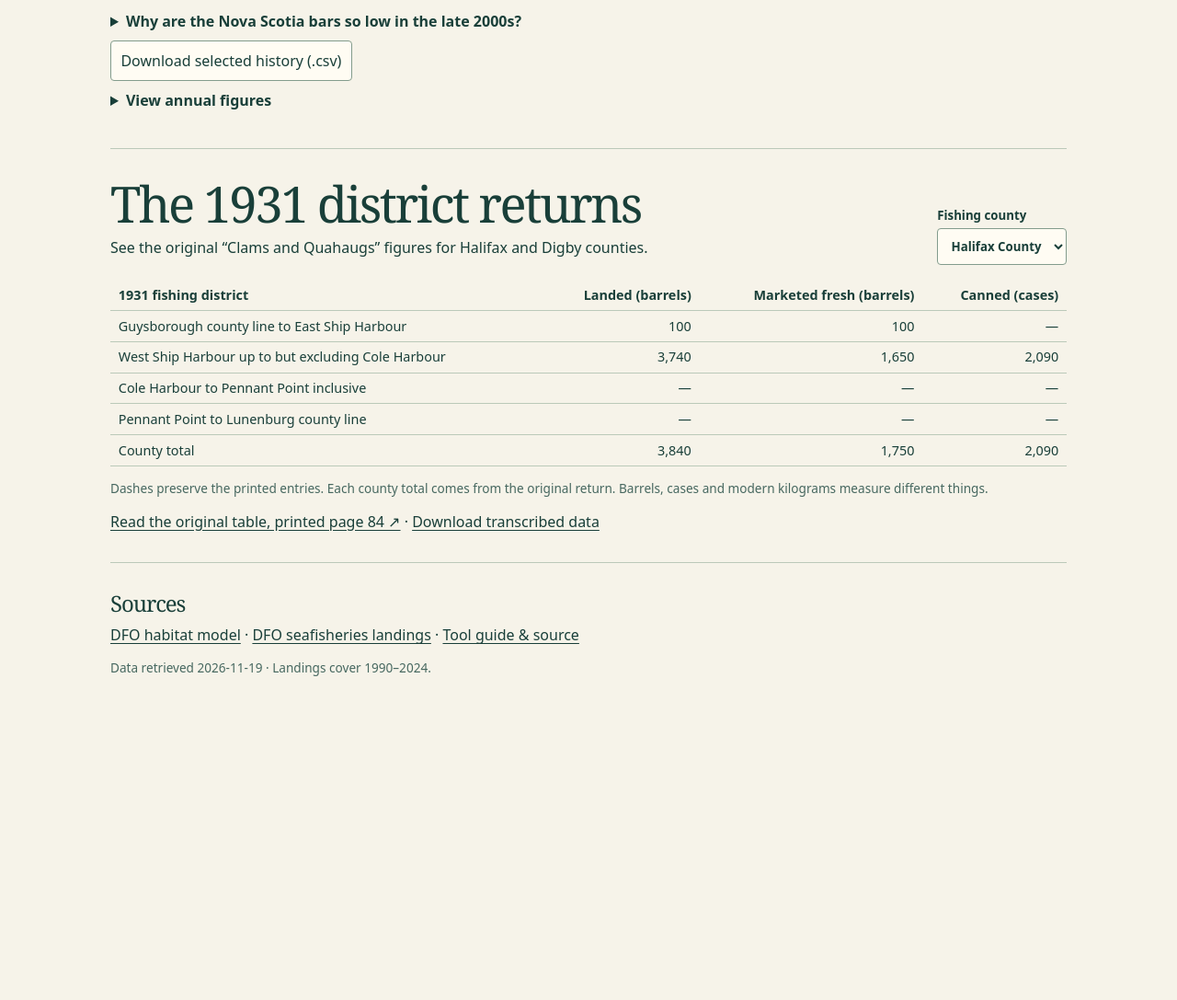
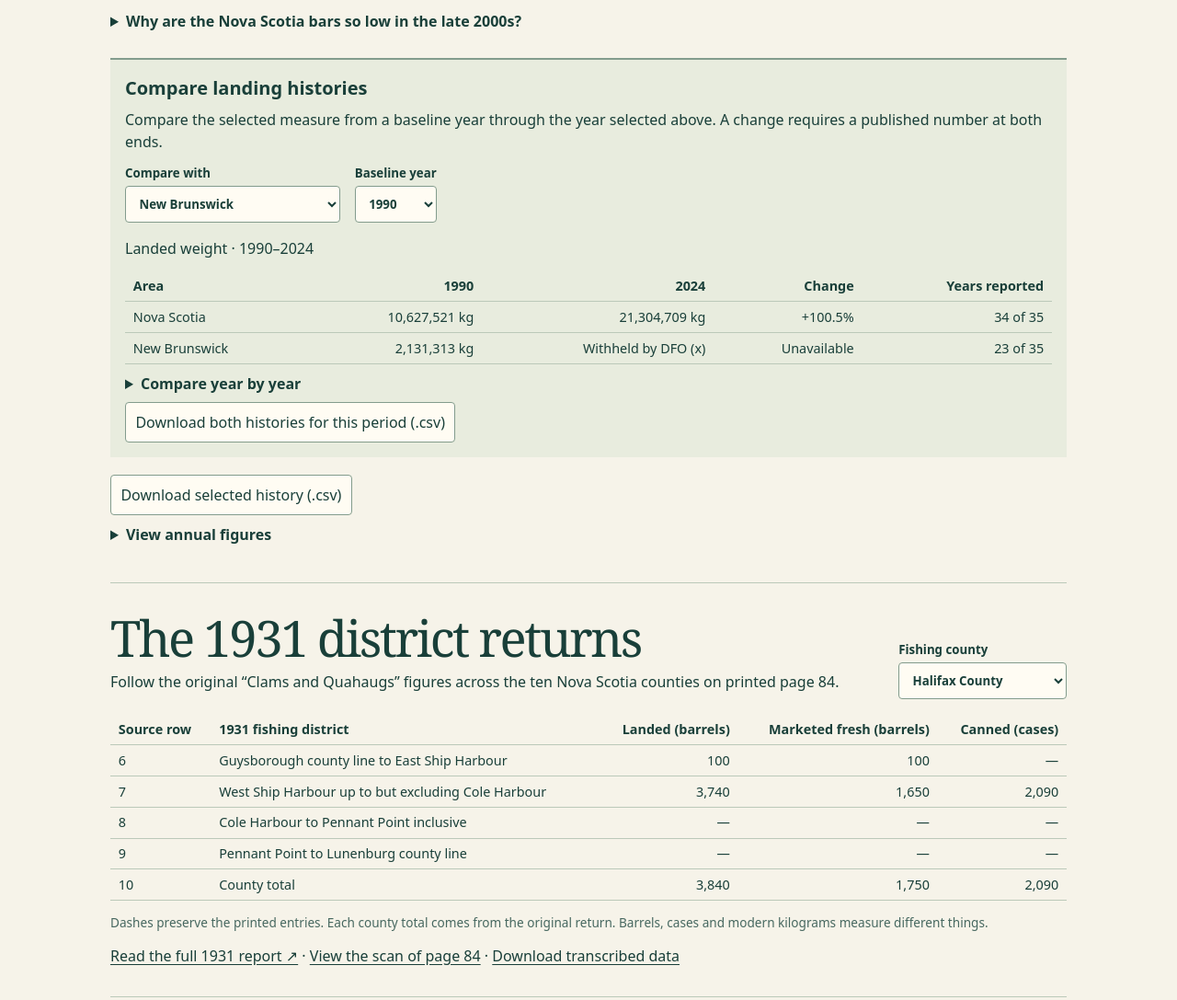
Before and after one commit to jsdyer/clamground, a plain HTML site: page web/index.html in a window 1280 px wide. Shown: the part 1703-2790 px from the top of the page at 92% size. Before the commit the page ends 2485 px from the top, so only its background shows below. Drawn offline with Linux system fonts and the light colour scheme.

Commit message:
Compare landing histories and transcribe ten 1931 county returns (#8)
* Compare landing histories and transcribe ten 1931 county returns

* Read the DFO coverage year as a number before generating options

```diff
--- a/tool.json
+++ b/tool.json
@@ -1,7 +1,7 @@
 {
   "id": "clamground",
   "title": "Clam Grounds",
-  "description": "Explore modelled soft-shell clam habitat along the Maritime coast and compare historical Canadian clam landings.",
+  "description": "Explore Maritime soft-shell clam habitat, compare provincial landing histories and read Nova Scotia’s 1931 district returns.",
   "category": "places",
   "tags": [
     "clams",
@@ -21,7 +21,7 @@
   "access": "browser",
   "data_info": {
     "mode": "snapshot",
-    "detail": "DFO models soft-shell clam habitat and reports annual commercial landings. A 1931 fisheries return lists clam barrels and canned cases by district in Halifax and Digby.",
+    "detail": "DFO reports habitat and annual commercial landings. The 1931 fisheries return gives clam barrels and canned cases for ten Nova Scotia counties.",
     "cadence": "Monthly",
     "probes": [
       {
--- a/web/app.mjs
+++ b/web/app.mjs
@@ -1,4 +1,4 @@
-import {exportRows,habitatAt,history,measure,statusOf,statusLabel} from "./model.mjs";
+import {comparePeriod,exportRows,habitatAt,history,measure,statusOf,statusLabel} from "./model.mjs";
 const el = id => document.getElementById(id);
 const number = new Intl.NumberFormat("en-CA");
 const priceFormat = new Intl.NumberFormat("en-CA",{minimumFractionDigits:2,maximumFractionDigits:2});
@@ -62,10 +62,48 @@ function formatted(row,metric) {
   if(metric==="price") return "$"+priceFormat.format(value)+"/kg";
   return number.format(value)+" kg";
 }
+function tableRow(values) {
+  const row = document.createElement("tr");
+  for (const value of values) {
+    const cell = document.createElement("td");
+    cell.textContent = value;
+    row.append(cell);
+  }
+  return row;
+}
+function downloadHistory(rows, filename) {
+  const url = URL.createObjectURL(new Blob([exportRows(rows)], {type:"text/csv;charset=utf-8"}));
+  const link = document.createElement("a");
+  link.href = url;
+  link.download = filename;
+  document.body.append(link);
+  link.click();
+  link.remove();
+  setTimeout(() => URL.revokeObjectURL(url), 1000);
+}
 function makeHistory(data) {
+  const firstYear = Number(data.firstYear);
   for (const region of [...new Set(data.rows.map(r=>r.region))].sort()) el("region").add(new Option(region,region));
   el("region").value="Nova Scotia";
-  let rows;
+  let rows, paired;
+  function compare() {
+    const start = Number(el("baseline").value), end = Number(el("year").value), metric = el("metric").value;
+    paired = [el("region").value, el("peer").value].map(region => comparePeriod(data.rows, region, metric, start, end));
+    el("comparison-period").textContent = el("metric").selectedOptions[0].text + " · " + start + "–" + end;
+    el("base-heading").textContent = start;
+    el("end-heading").textContent = end;
+    el("comparison-results").replaceChildren(...paired.map(series => {
+      const delta = series.percent === null ? "Unavailable" : new Intl.NumberFormat("en-CA", {
+        style:"percent", maximumFractionDigits:1, signDisplay:"exceptZero"
+      }).format(series.percent);
+      return tableRow([series.region, formatted(series.rows[0], metric), formatted(series.rows.at(-1), metric),
+        delta, series.reported + " of " + series.rows.length]);
+    }));
+    el("area-one").textContent = paired[0].region;
+    el("area-two").textContent = paired[1].region;
+    el("paired-years").replaceChildren(...paired[0].rows.map((row, i) =>
+      tableRow([row.year, formatted(row, metric), formatted(paired[1].rows[i], metric)])));
+  }
   function render() {
     const metric=el("metric").value;
     const chosen=rows.find(r=>String(r.year)===el("year").value);
@@ -83,10 +121,19 @@ function makeHistory(data) {
       btn.onclick=()=>{el("year").value=row.year;render();el("chart").querySelector('[aria-pressed="true"]').focus({preventScroll:true});};
       return btn;
     }));
+    const baseline = Math.min(Number(el("baseline").value) || firstYear, chosen.year);
+    el("baseline").replaceChildren(...Array.from({length: chosen.year - firstYear + 1}, (_, i) =>
+      new Option(firstYear + i, firstYear + i)));
+    el("baseline").value = baseline;
+    compare();
     el("first").textContent=rows[0].year;el("last").textContent=rows.at(-1).year;
   }
   function regionChanged() {
     rows=history(data.rows,el("region").value);
+    const priorPeer = el("peer").value || "New Brunswick";
+    const peers = [...el("region").options].map(option => option.value).filter(value => value !== el("region").value);
+    el("peer").replaceChildren(...peers.map(value => new Option(value, value)));
+    el("peer").value = peers.includes(priorPeer) ? priorPeer : peers.includes("Nova Scotia") ? "Nova Scotia" : peers[0];
     const prior=Number(el("year").value);
     el("year").replaceChildren(...rows.map(r=>new Option(r.year,r.year)));
     el("year").value=rows.some(r=>r.year===prior)?prior:rows.at(-1).year;
@@ -101,20 +148,21 @@ function makeHistory(data) {
     render();
   }
   el("region").onchange=regionChanged;el("year").onchange=render;el("metric").onchange=render;
-  el("csv").onclick=()=>{
-    const url=URL.createObjectURL(new Blob([exportRows(rows)],{type:"text/csv;charset=utf-8"}));
-    const link=document.createElement("a");link.href=url;link.download="clam-landings-"+el("region").value.toLowerCase().replaceAll(" ","-")+".csv";
-    document.body.append(link);link.click();link.remove();setTimeout(()=>URL.revokeObjectURL(url),1000);
-  };
+  el("peer").onchange = compare;
+  el("baseline").onchange = compare;
+  el("paired-download").onclick = () => downloadHistory(paired.flatMap(series => series.rows),
+    "clam-comparison-" + el("baseline").value + "-" + el("year").value + ".csv");
+  el("csv").onclick = () => downloadHistory(rows, "clam-landings-" + el("region").value.toLowerCase().replaceAll(" ", "-") + ".csv");
   regionChanged();
 }
 function makeArchive(data) {
   const county=el("county");
   for(const name of Object.keys(data.counties)) county.add(new Option(name,name));
+  county.value = "Halifax County";
   function display() {
-    el("districts").replaceChildren(...data.counties[county.value].map(([name,,...figures])=>{
+    el("districts").replaceChildren(...data.counties[county.value].map(([name,sourceRow,...figures])=>{
       const tr=document.createElement("tr");
-      for(const value of [name,...figures]){
+      for(const value of [sourceRow,name,...figures]){
         const td=document.createElement("td");
         td.textContent=typeof value==="number"?number.format(value):value??"—";
         tr.append(td);
--- a/web/data/districts-1931.json
+++ b/web/data/districts-1931.json
@@ -1,22 +1,211 @@
 {
   "title": "Fish Caught and Marketed, 1931",
   "source": "https://publications.gc.ca/collections/collection_2018/statcan/24-201/CS24-201-1931-eng.pdf#page=87",
-  "reference": "Table I, printed page 84, rows 6–10 and 28–30",
+  "reference": "Table I, printed page 84, PDF page 87, all district and county quantity rows. Value rows are excluded.",
   "species": "Clams and Quahaugs",
-  "fields": ["district", "row", "landed_barrels", "fresh_barrels", "canned_cases"],
-  "notes": "Null preserves a dash in the printed table. Totals are transcribed county totals.",
+  "fields": [
+    "district",
+    "row",
+    "landed_barrels",
+    "fresh_barrels",
+    "canned_cases"
+  ],
+  "notes": "Null preserves a printed dash. Row numbers refer to the printed page. Where the report gives only a county total, no district breakdown is available.",
   "counties": {
-    "Halifax County": [
-      ["Guysborough county line to East Ship Harbour",6,100,100,null],
-      ["West Ship Harbour up to but excluding Cole Harbour",7,3740,1650,2090],
-      ["Cole Harbour to Pennant Point inclusive",8,null,null,null],
-      ["Pennant Point to Lunenburg county line",9,null,null,null],
-      ["County total",10,3840,1750,2090]
+    "Annapolis County": [
+      [
+        "County total",
+        32,
+        3880,
+        3880,
+        null
+      ]
     ],
     "Digby County": [
-      ["Yarmouth county line to the Sissiboo River",28,887,333,554],
-      ["Sissiboo River inclusive to the Annapolis county line, including Digby Neck",29,10486,10486,null],
-      ["County total",30,11373,10819,554]
+      [
+        "Yarmouth county line to the Sissiboo River",
+        28,
+        887,
+        333,
+        554
+      ],
+      [
+        "Sissiboo River inclusive to the Annapolis county line, including Digby Neck",
+        29,
+        10486,
+        10486,
+        null
+      ],
+      [
+        "County total",
+        30,
+        11373,
+        10819,
+        554
+      ]
+    ],
+    "Guysborough County": [
+      [
+        "Antigonish county line to Fox Island inclusive",
+        1,
+        null,
+        null,
+        null
+      ],
+      [
+        "Fox Island to Isaac’s Harbour inclusive",
+        2,
+        null,
+        null,
+        null
+      ],
+      [
+        "Isaac’s Harbour to Halifax county line",
+        3,
+        null,
+        null,
+        null
+      ],
+      [
+        "County total",
+        4,
+        null,
+        null,
+        null
+      ]
+    ],
+    "Halifax County": [
+      [
+        "Guysborough county line to East Ship Harbour",
+        6,
+        100,
+        100,
+        null
+      ],
+      [
+        "West Ship Harbour up to but excluding Cole Harbour",
+        7,
+        3740,
+        1650,
+        2090
+      ],
+      [
+        "Cole Harbour to Pennant Point inclusive",
+        8,
+        null,
+        null,
+        null
+      ],
+      [
+        "Pennant Point to Lunenburg county line",
+        9,
+        null,
+        null,
+        null
+      ],
+      [
+        "County total",
+        10,
+        3840,
+        1750,
+        2090
+      ]
+    ],
+    "Hants County": [
+      [
+        "County total",
+        12,
+        null,
+        null,
+        null
+      ]
+    ],
+    "Kings County": [
+      [
+        "County total",
+        34,
+        null,
+        null,
+        null
+      ]
+    ],
+    "Lunenburg County": [
+      [
+        "Halifax county line to Mahone Bay inclusive",
+        14,
+        null,
+        null,
+        null
+      ],
+      [
+        "Mahone Bay to Queens county line",
+        15,
+        null,
+        null,
+        null
+      ],
+      [
+        "County total",
+        16,
+        null,
+        null,
+        null
+      ]
+    ],
+    "Queens County": [
+      [
+        "County total",
+        18,
+        468,
+        173,
+        295
+      ]
+    ],
+    "Shelburne County": [
+      [
+        "Queens county line to but excluding Shelburne town",
+        20,
+        44,
+        44,
+        null
+      ],
+      [
+        "Shelburne town inclusive to Yarmouth county line",
+        21,
+        null,
+        null,
+        null
+      ],
+      [
+        "County total",
+        22,
+        44,
+        44,
+        null
+      ]
+    ],
+    "Yarmouth County": [
+      [
+        "Shelburne county line to the Tusket River inclusive",
+        24,
+        17,
+        17,
+        null
+      ],
+      [
+        "Tusket River to Digby county line, including Tusket Islands",
+        25,
+        141,
+        141,
+        null
+      ],
+      [
+        "County total",
+        26,
+        158,
+        158,
+        null
+      ]
     ]
   }
 }
--- a/web/index.html
+++ b/web/index.html
@@ -14,8 +14,17 @@
 <div class="legend" aria-label="Chart key"><span><i class="reported-key"></i>Reported weight or value</span><span><i class="withheld-key"></i>Withheld (x)</span><span><i class="empty-key"></i>No published figure</span></div>
 <p class="note">Select any year to read its figure or the reason it is unavailable. The dollar figure is landed value in that year’s Canadian dollars. CAD/kg divides that value by the published weight. Canada and Atlantic are separate published totals.</p>
 <details><summary>Why are the Nova Scotia bars so low in the late 2000s?</summary><p>DFO published 1,885,289 kg in 2006, withheld the 2007 amount, and published 589,039 kg in 2008. Its offshore clam management plan documents vessel losses that reduced harvesting capacity in 2007–08, and identifies Grand Bank, Newfoundland and Labrador, as a port for the offshore fleet. DFO’s fishing-ground table records 19,336 tonnes of offshore clam landings from Banquereau in 2008. A catch from that bank could be unloaded outside Nova Scotia. The combined annual figures give no species, port or fleet split to explain the whole dip or the 2015 increase.</p><a href="https://publications.gc.ca/collections/collection_2021/mpo-dfo/Fs104-40-2014-eng.pdf">Read DFO’s offshore clam plan, sections 1.4–1.5</a> · <a href="https://publications.gc.ca/collections/collection_2013/mpo-dfo/Fs70-5-2011-052-eng.pdf">Compare fishing grounds in DFO’s Table 1</a></details>
+<div class="comparison">
+<h3>Compare landing histories</h3>
+<p>Compare the selected measure from a baseline year through the year selected above. A change requires a published number at both ends.</p>
+<div class="controls"><label>Compare with<select id="peer"></select></label><label>Baseline year<select id="baseline"></select></label></div>
+<p id="comparison-period" aria-live="polite"></p>
+<div class="scroll"><table><thead><tr><th>Area</th><th id="base-heading">Baseline</th><th id="end-heading">End</th><th>Change</th><th>Years reported</th></tr></thead><tbody id="comparison-results"></tbody></table></div>
+<details><summary>Compare year by year</summary><div class="scroll"><table><thead><tr><th>Year</th><th id="area-one"></th><th id="area-two"></th></tr></thead><tbody id="paired-years"></tbody></table></div></details>
+<button id="paired-download" type="button">Download both histories for this period (.csv)</button>
+</div>
 <div class="tablehead"><button id="csv" type="button">Download selected history (.csv)</button></div><details><summary>View annual figures</summary><div class="scroll"><table><thead><tr><th>Year</th><th>Weight (kg)</th><th>Value (CAD)</th><th>CAD/kg</th></tr></thead><tbody id="history"></tbody></table></div></details></section>
-<section id="archive"><div class="heading"><div><h2>The 1931 district returns</h2><p>See the original “Clams and Quahaugs” figures for Halifax and Digby counties.</p></div><label>Fishing county<select id="county"></select></label></div>
-<div class="scroll"><table><thead><tr><th>1931 fishing district</th><th>Landed (barrels)</th><th>Marketed fresh (barrels)</th><th>Canned (cases)</th></tr></thead><tbody id="districts"></tbody></table></div><p class="note">Dashes preserve the printed entries. Each county total comes from the original return. Barrels, cases and modern kilograms measure different things.</p>
-<a href="https://publications.gc.ca/collections/collection_2018/statcan/24-201/CS24-201-1931-eng.pdf#page=87">Read the original table, printed page 84 ↗</a> · <a href="./data/districts-1931.json" download>Download transcribed data</a></section>
+<section id="archive"><div class="heading"><div><h2>The 1931 district returns</h2><p>Follow the original “Clams and Quahaugs” figures across the ten Nova Scotia counties on printed page 84.</p></div><label>Fishing county<select id="county"></select></label></div>
+<div class="scroll"><table><thead><tr><th>Source row</th><th>1931 fishing district</th><th>Landed (barrels)</th><th>Marketed fresh (barrels)</th><th>Canned (cases)</th></tr></thead><tbody id="districts"></tbody></table></div><p class="note">Dashes preserve the printed entries. Each county total comes from the original return. Barrels, cases and modern kilograms measure different things.</p>
+<a href="https://publications.gc.ca/collections/collection_2018/statcan/24-201/CS24-201-1931-eng.pdf#page=87">Read the full 1931 report ↗</a> · <a href="./data/fisheries-1931-p84.webp">View the scan of page 84</a> · <a href="./data/districts-1931.json" download>Download transcribed data</a></section>
 <footer><h2>Sources</h2><a href="https://egisp.dfo-mpo.gc.ca/arcgis/rest/services/open_data_donnees_ouvertes/soft_shelled_clam_habitat_suitability/MapServer">DFO habitat model</a> · <a href="https://www.dfo-mpo.gc.ca/stats/commercial/sea-maritimes-eng.htm">DFO seafisheries landings</a> · <a href="{{SOURCE_URL}}#readme">Tool guide &amp; source</a><p id="retrieved"></p></footer></main></body></html>
--- a/web/model.mjs
+++ b/web/model.mjs
@@ -45,3 +45,16 @@ export function exportRows(rows) {
     return ['"'+row.region.replaceAll('"','""')+'"',row.year,row.kg??"",row.cad??"",price?.toFixed(4)??"",statusOf(row,"kg"),statusOf(row,"cad")].join(",");
   })].join("\r\n")+"\r\n";
 }
+
+export function comparePeriod(records, region, metric, start, end) {
+  const byYear = new Map(history(records, region).map(row => [row.year, row]));
+  const rows = Array.from({length: end - start + 1}, (_, i) => {
+    const year = start + i;
+    return byYear.get(year) ?? {region, year, kg: null, cad: null};
+  });
+  const first = measure(rows[0], metric);
+  const last = measure(rows.at(-1), metric);
+  const percent = first > 0 && last !== null ? (last - first) / first : null;
+  const reported = rows.filter(row => statusOf(row, metric) === "reported").length;
+  return {region, rows, reported, percent};
+}
```
Also changed, not shown: tests/model.test.mjs (+13 -0 lines), web/data/fisheries-1931-p84.webp (added), web/style.css, 3 other files.
